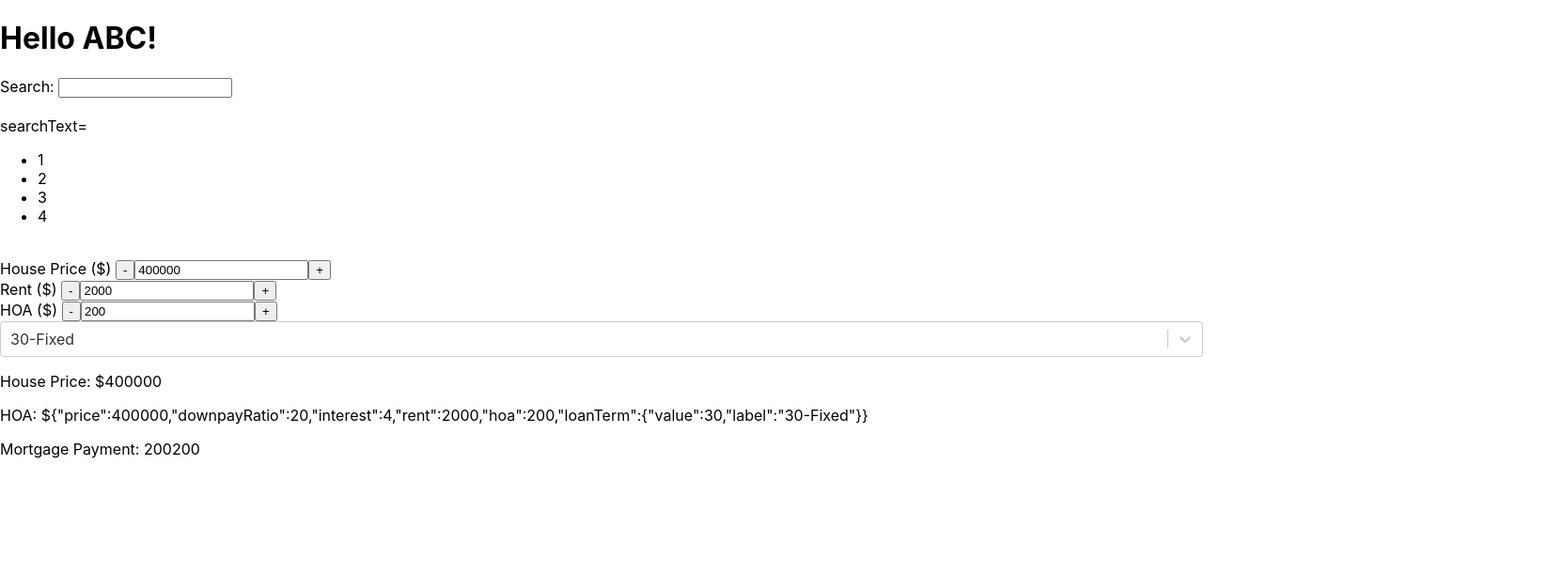
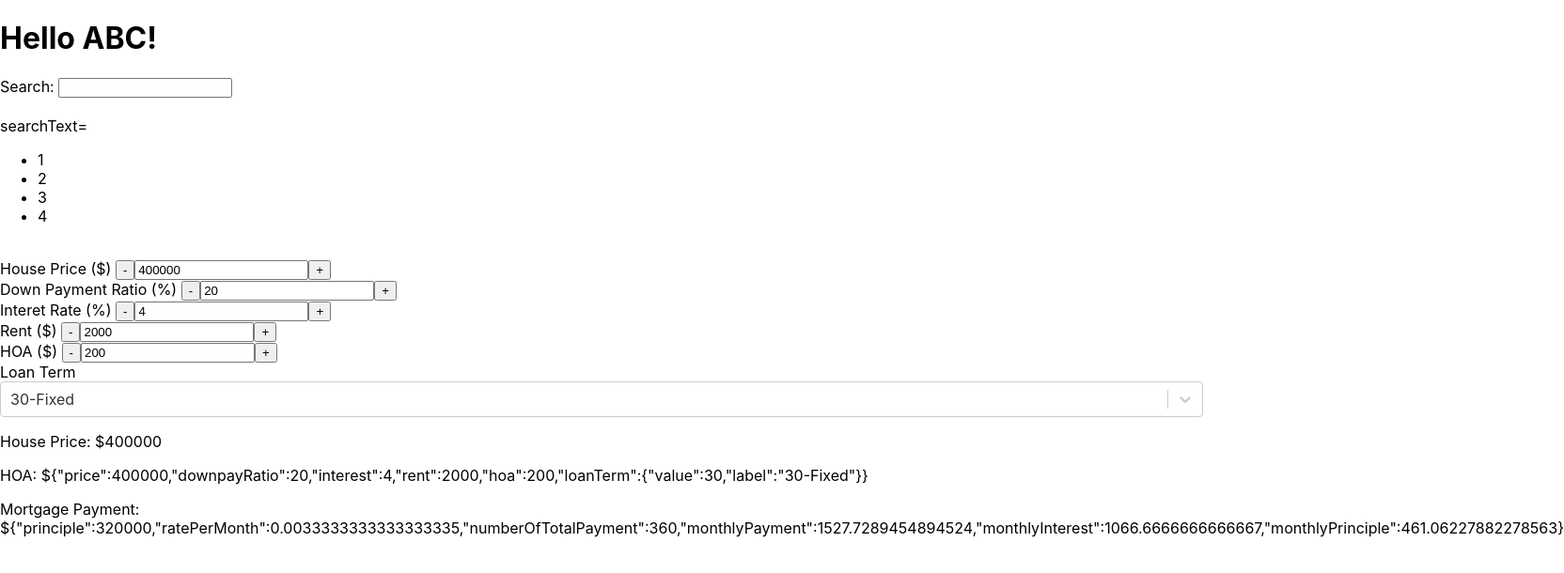
Before and after one commit to chan0123/mortgageReact, a React (Create React App) app: page / in a window 1280 px wide. Shown: the top 610 px of the page at 94% size, 1664 px wide, since content can reach past the window. Built offline with nearby package versions, Linux system fonts and the light colour scheme.

Commit message:
add more calculation

```diff
--- a/package.json
+++ b/package.json
@@ -3,9 +3,11 @@
   "version": "0.1.0",
   "private": true,
   "dependencies": {
+    "@material-ui/utils": "4.11.3",
     "@testing-library/jest-dom": "^5.16.4",
     "@testing-library/react": "^13.3.0",
     "@testing-library/user-event": "^13.5.0",
+    "mui": "0.0.1",
     "react": "^18.1.0",
     "react-dom": "^18.1.0",
     "react-scripts": "5.0.1",
--- a/src/App.js
+++ b/src/App.js
@@ -1,6 +1,7 @@
 import * as React from "react";
 import TextFieldWithAdjustButton from "./TextFieldWithAdjustButton.js";
 import TextFieldWithAdjustButtonEnum from "./TextFieldWithAdjustButtonEnum.js";
+// import Button from '@mui/material/Button';
 import "./App.css";
 
 const title = "ABC";
@@ -69,6 +70,7 @@ function App() {
     console.log(`addClicked, name: ${name}`);
     setMortgage({ ...mortgage, [name]: mortgage[name] + step });
   };
+
   const minusClicked = (name, step) => {
     console.log(`minusClicked, name: ${name}`);
     if (mortgage[name] - step >= 0) {
@@ -77,7 +79,29 @@ function App() {
   };
 
   const mortgagePayment = () => {
-    return mortgage.price / 2 + mortgage.hoa;
+    // calculate the mortgage payment
+    const mortgageCalculation = {
+      principle: mortgage.price * (1 - mortgage.downpayRatio / 100),
+      ratePerMonth: mortgage.interest / 100 / 12,
+      numberOfTotalPayment: 12 * mortgage.loanTerm.value
+    };
+    const monthlyPayment =
+      (mortgageCalculation.principle *
+        mortgageCalculation.ratePerMonth *
+        (1 + mortgageCalculation.ratePerMonth) **
+          mortgageCalculation.numberOfTotalPayment) /
+      ((1 + mortgageCalculation.ratePerMonth) **
+        mortgageCalculation.numberOfTotalPayment -
+        1);
+    const monthlyInterest =
+      mortgageCalculation.principle * mortgageCalculation.ratePerMonth;
+    const monthlyPrinciple = monthlyPayment - monthlyInterest;
+    return {
+      ...mortgageCalculation,
+      monthlyPayment: monthlyPayment,
+      monthlyInterest: monthlyInterest,
+      monthlyPrinciple: monthlyPrinciple
+    };
   };
 
   const valueChange = (event, name) => {
@@ -110,6 +134,24 @@ function App() {
         valueChange={valueChange}
       />
       <TextFieldWithAdjustButton
+        labelText="Down Payment Ratio (%)"
+        name="downpayRatio"
+        mortgage={mortgage}
+        step={5}
+        minusClicked={minusClicked}
+        addClicked={addClicked}
+        valueChange={valueChange}
+      />
+      <TextFieldWithAdjustButton
+        labelText="Interet Rate (%)"
+        name="interest"
+        mortgage={mortgage}
+        step={0.125}
+        minusClicked={minusClicked}
+        addClicked={addClicked}
+        valueChange={valueChange}
+      />
+      <TextFieldWithAdjustButton
         labelText="Rent ($) "
         name="rent"
         mortgage={mortgage}
@@ -127,6 +169,7 @@ function App() {
         addClicked={addClicked}
         valueChange={valueChange}
       />
+      <div> Loan Term </div>
       <TextFieldWithAdjustButtonEnum
         mortgage={mortgage}
         name="loanTerm"
@@ -139,7 +182,7 @@ function App() {
        */}
       <p>House Price: ${mortgage.price}</p>
       <p>HOA: ${JSON.stringify(mortgage)}</p>
-      <p>Mortgage Payment: {mortgagePayment()}</p>
+      <p>Mortgage Payment: ${JSON.stringify(mortgagePayment())}</p>
     </div>
   );
 }
```
Also changed, not shown: src/TextFieldWithAdjustButton.js (+24 -7 lines).
